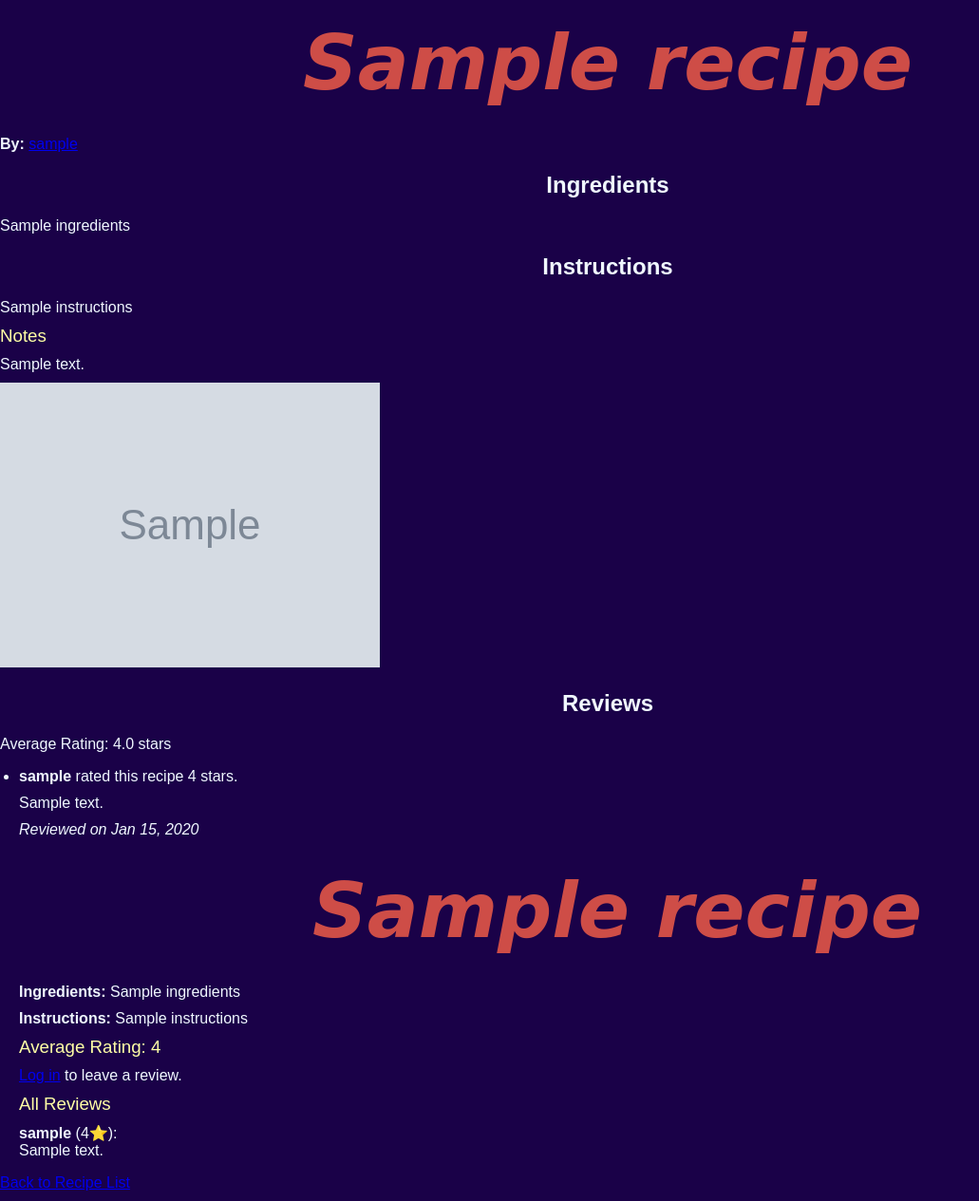
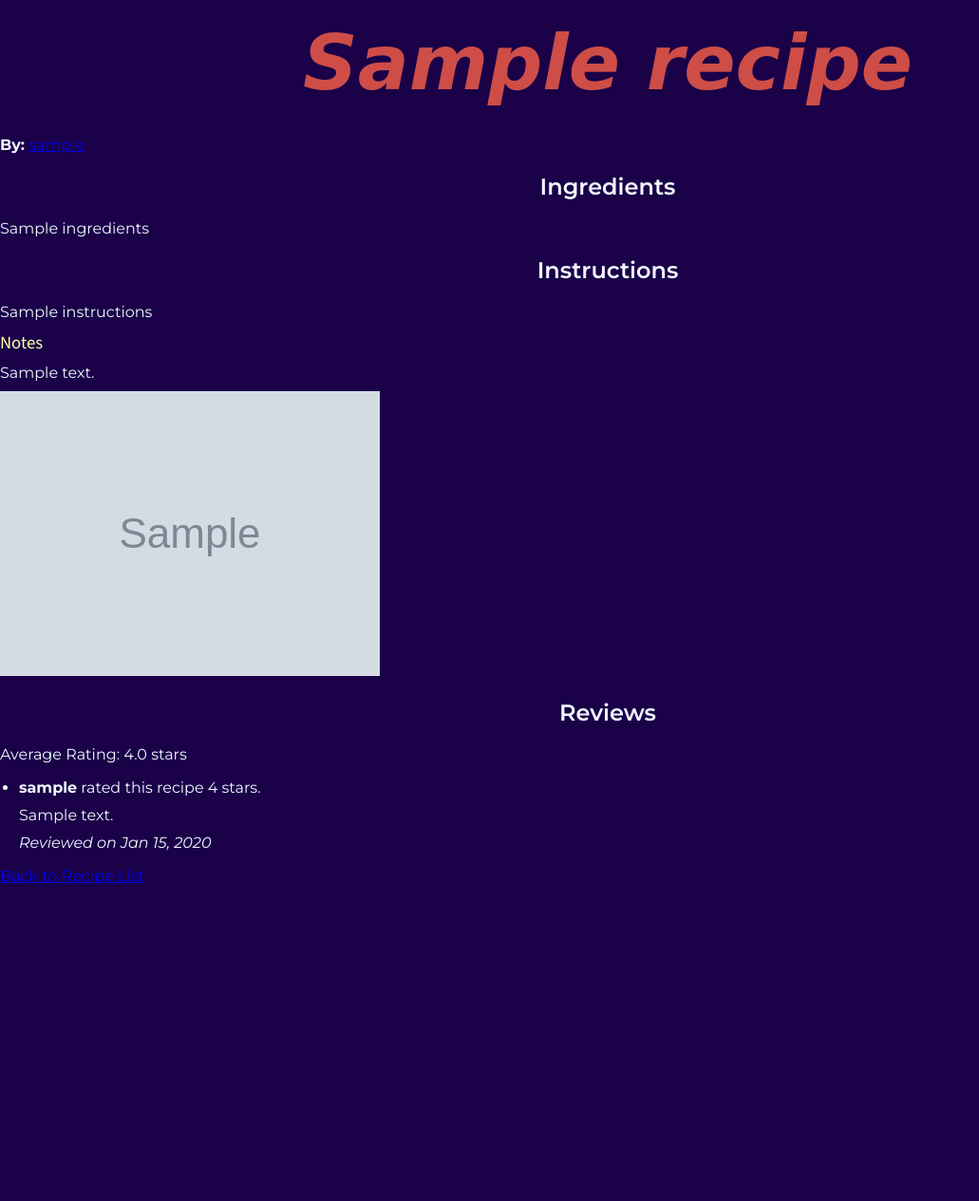
Before and after one commit to abirodriguez72/Sprint, a Django app: template catalog/templates/recipes/recipe_details.html in a window 1280 px wide. Shown: the whole page at 95% size, without its empty margins (0-1031 px from the left). After the commit the page ends 932 px from the top, so only its background shows below. Run offline with Django 5.2, Linux system fonts and the light colour scheme; the template is opened without the code that fills it: most values are stand-ins (such as "Sample title", 1, 10 or a date in 2020); grey boxes marked "Sample" are stand-in pictures.

Commit message:
Trying to resolve FieldErrors

```diff
--- a/catalog/templates/recipes/recipe_details.html
+++ b/catalog/templates/recipes/recipe_details.html
@@ -2,9 +2,10 @@
 <!DOCTYPE html>
 <html lang="en">
 <head>
-    <link rel="stylesheet" type="text/css" href="{% static '/style.css' %}">
-    <link rel="stylesheet" href=href="https://fonts.googleapis.com/css2?family=Montserrat:ital,wght@0,100..900;1,100..900&family=Source+Sans+3:ital,wght@0,200..900;1,200..900&display=swap">
+    <meta charset="UTF-8">
     <title>{{ recipe.title }} - Recipe Details</title>
+    <link rel="stylesheet" type="text/css" href="{% static 'style.css' %}">
+    <link rel="stylesheet" href="https://fonts.googleapis.com/css2?family=Montserrat:ital,wght@0,100..900;1,100..900&family=Source+Sans+3:ital,wght@0,200..900;1,200..900&display=swap">
 </head>
 <body>
     <h1>{{ recipe.title }}</h1>
@@ -45,36 +46,7 @@
         {% empty %}
             <li>No reviews yet.</li>
         {% endfor %}
-
- <h1>{{ recipe.title }}</h1>
-<p><strong>Ingredients:</strong> {{ recipe.ingredients }}</p>
-<p><strong>Instructions:</strong> {{ recipe.instructions }}</p>
-
-<h3> Average Rating: {{ average_rating|default:"No ratings yet" }}</h3>
-
-{% if user.is_authenticated %}
-    {% if existing_review %}
-        <p>You already reviewed this recipe.</p>
-    {% else %}
-        <h4>Leave a Review</h4>
-        <form method="POST">
-            {% csrf_token %}
-            {{ form.as_p }}
-            <button type="submit">Submit Review</button>
-        </form>
-    {% endif %}
-{% else %}
-    <p><a href="{% url 'login' %}">Log in</a> to leave a review.</p>
-{% endif %}
-
-<h3>All Reviews</h3>
-{% for review in reviews %}
-    <p><strong>{{ review.user.username }}</strong> ({{ review.rating }}⭐):<br>{{ review.comment }}</p>
-{% empty %}
-    <p>No reviews yet.</p>
-{% endfor %}
     </ul>
-
 
     <p><a href="{% url 'recipe_list' %}">Back to Recipe List</a></p>
 </body>
```
